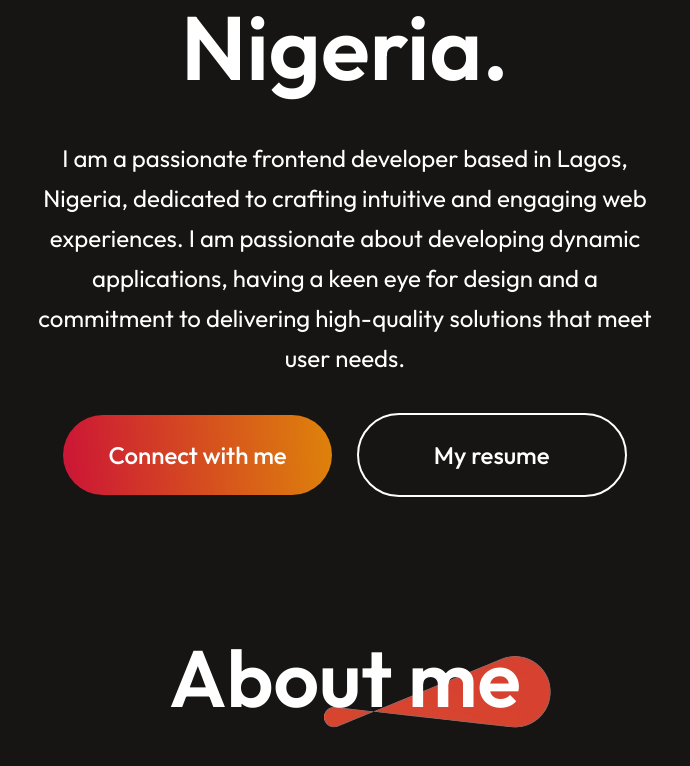
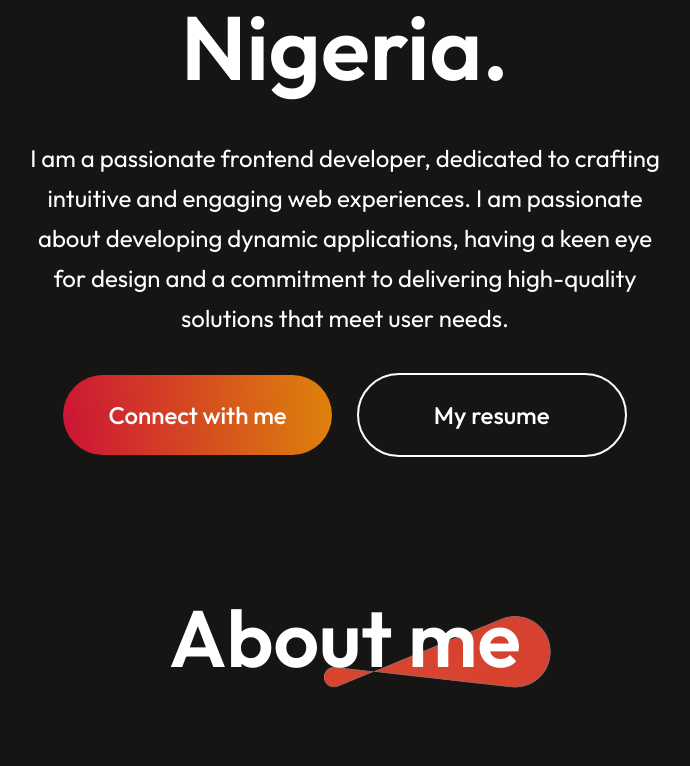
Before and after one commit to SunnyRichie/My_Portfolio, a React (Vite) app: page / in a window 1280 px wide. Shown: the part 900-1666 px from the top of the page, without its empty margins (295-985 px from the left). Built offline with nearby package versions, Linux system fonts and the light colour scheme.

Commit message:
hero updated
improved UI

```diff
--- a/src/components/Footer/Footer.jsx
+++ b/src/components/Footer/Footer.jsx
@@ -9,7 +9,7 @@ const Footer = () => {
       <div className="footer-top">
         <div className="footer-top-left">
           <span className='logo-name'> Richie</span>
-          <p>I am a frontend developer from Lagos, Nigeria with a year of experience in companies like Appclick and Delaware</p>
+          <p> Crafting engaging and intuitive web experiences as a passionate frontend developer.</p>
         </div>
         <div className="footer-top-right">
           <div className="footer-email-input">
--- a/src/components/Hero/Hero.jsx
+++ b/src/components/Hero/Hero.jsx
@@ -1,7 +1,7 @@
 import React from 'react';
 import './Hero.css';
-import profile_img from '../../assets/richie8.jpg';
-import resume from '../../assets/resume.pdf'; // Make sure to replace with your actual resume file path
+import profile_img from '../../assets/richie8.JPG';
+import resume from '../../assets/resume.pdf';
 import AnchorLink from 'react-anchor-link-smooth-scroll';
 
 const Hero = () => {
@@ -10,7 +10,7 @@ const Hero = () => {
       <img className='profile-img' src={profile_img} alt="Sunkanmi Richard" />
       <h1><span>I'm Sunkanmi Richard,</span> frontend developer based in Nigeria.</h1>
       <p>
-        I am a passionate frontend developer based in Lagos, Nigeria, dedicated to crafting intuitive and engaging web experiences. I am passionate about developing dynamic applications, having a keen eye for design and a commitment to delivering high-quality solutions that meet user needs.
+        I am a passionate frontend developer, dedicated to crafting intuitive and engaging web experiences. I am passionate about developing dynamic applications, having a keen eye for design and a commitment to delivering high-quality solutions that meet user needs.
       </p>
       <div className="hero-action">
         <div className="hero-connect">
```
